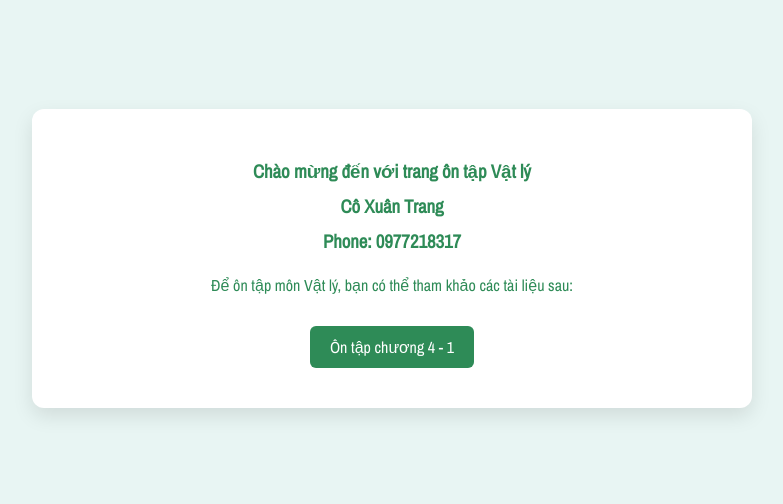
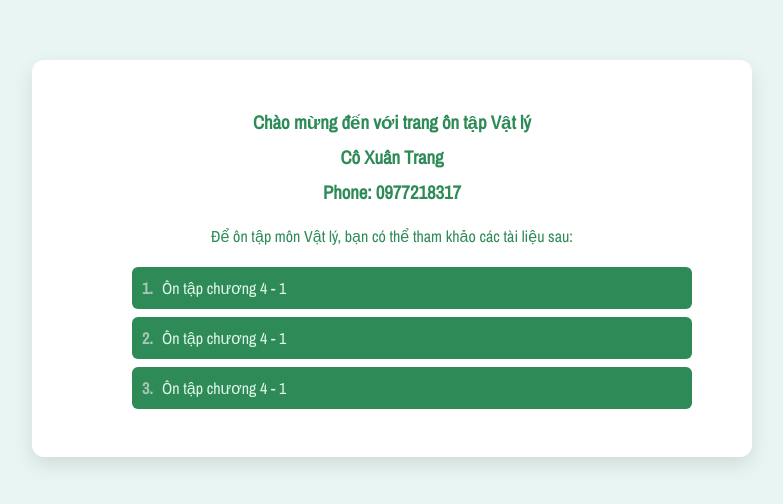
Before and after one commit to VinhXuan-HighSchool/ontapvatly, a plain HTML site: page index.html in a window 1280 px wide. Shown: the part 142-646 px from the top of the page, without its empty margins (248-1031 px from the left). Drawn offline with nearby package versions, Linux system fonts and the light colour scheme.

Commit message:
Cap nhat css va link

```diff
--- a/css/style.css
+++ b/css/style.css
@@ -48,3 +48,30 @@ a {
 a:hover {
     background-color: #246e49;
 }
+
+.link-list {
+    counter-reset: link-counter;
+    text-align: left;
+    margin-top: 20px;
+    margin-left: 20px;
+    padding-left: 20px;
+}
+
+.link-list a {
+    display: block;
+    margin: 8px 0;
+    color: #e1f8eb;
+    text-decoration: none;
+    font-size: 16px;
+    position: relative;
+    padding-left: 30px;
+}
+
+.link-list a::before {
+    counter-increment: link-counter;
+    content: counter(link-counter) ". ";
+    position: absolute;
+    left: 10px;
+    color: #a7c7b7;
+    font-weight: bold;
+}
--- a/index.html
+++ b/index.html
@@ -13,9 +13,12 @@
         <h3>Cô Xuân Trang</h3>
         <h3>Phone: 0977218317</h3>
         <p>Để ôn tập môn Vật lý, bạn có thể tham khảo các tài liệu sau:</p>
-        <div>
-            <a href="./c4-1/index.html">Ôn tập chương 4 - 1</a>
+        <div class="link-list">
+            <a href="./c4-1/index.html" target="_blank">Ôn tập chương 4 - 1</a>
+            <a href="./c4-1/index.html" target="_blank">Ôn tập chương 4 - 1</a>
+            <a href="./c4-1/index.html" target="_blank">Ôn tập chương 4 - 1</a>
         </div>
+
     </div>
 </body>
 
```
